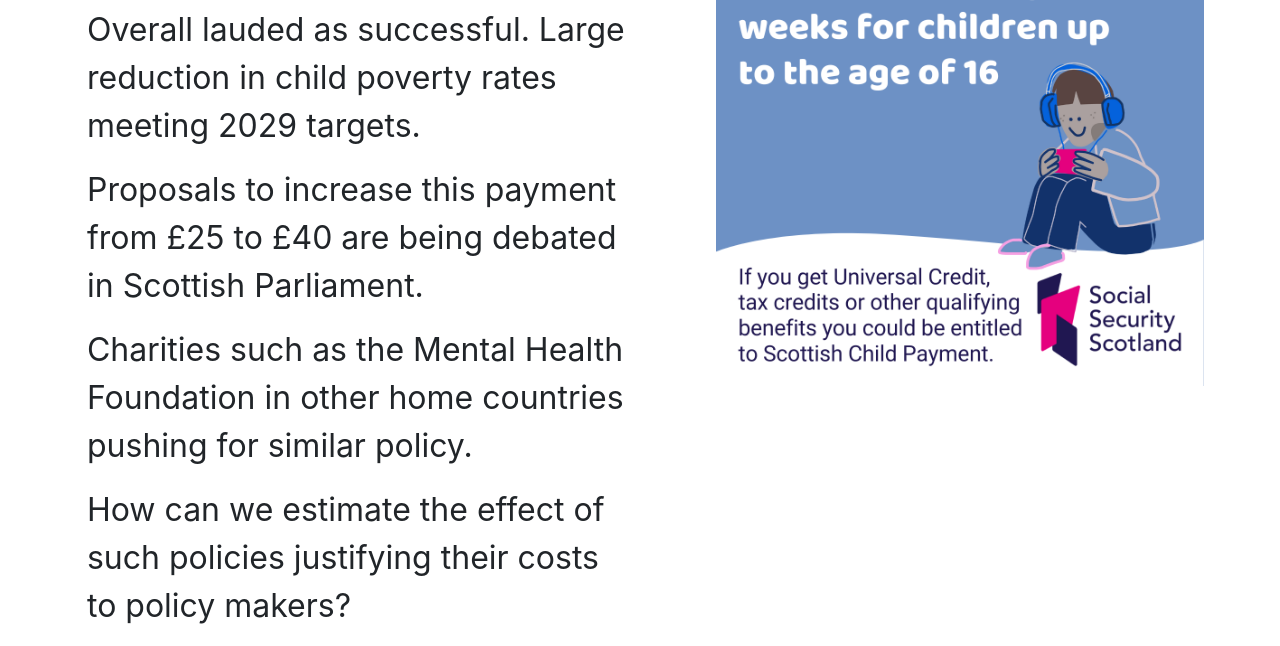
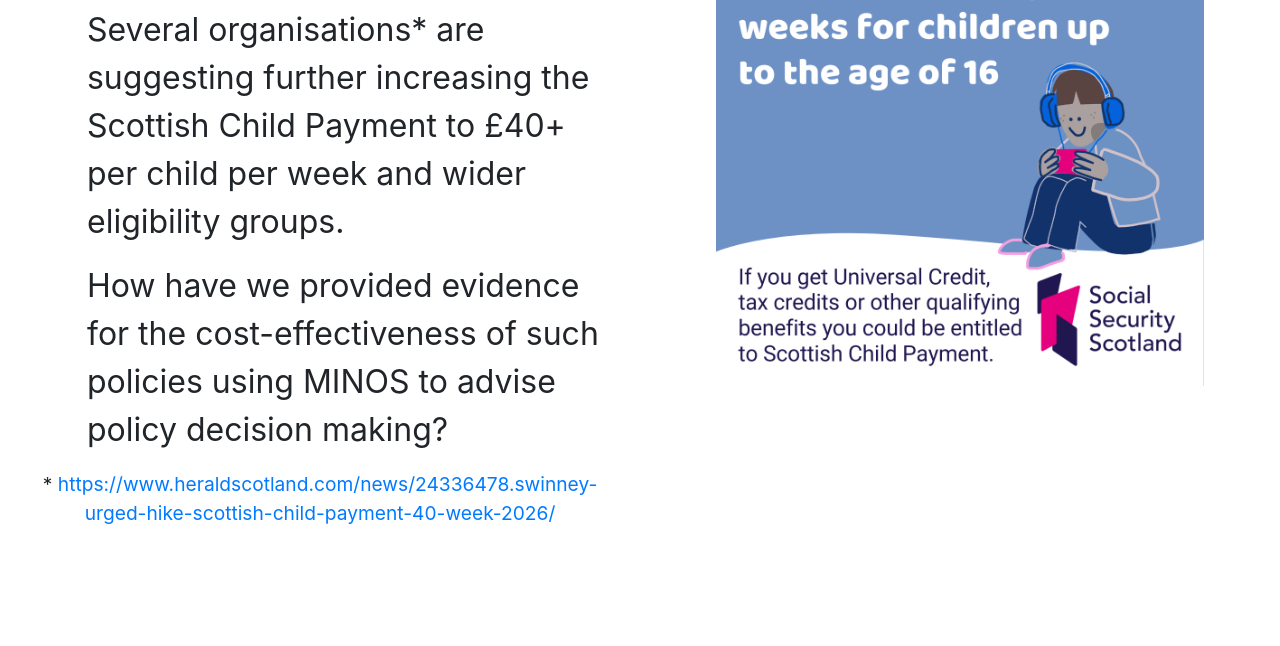
Before and after one commit to ricci-colasanti/Manchester, a plain HTML site: page pg04.html in a window 1280 px wide. Shown: the part 195-841 px from the top of the page. After the commit the page ends 800 px from the top, so only its background shows below. Drawn offline with nearby package versions, Linux system fonts and the light colour scheme.

Commit message:
latest update

```diff
--- a/pg04.html
+++ b/pg04.html
@@ -68,17 +68,13 @@
           <h1>Scottish Child Payments</h1>
           <div class="r-list">
             <p>
-              Overall lauded as successful. Large reduction in child poverty rates meeting 2029 targets.</p>
+              Several organisations* are suggesting further increasing the Scottish Child Payment to £40+ per child per week and wider eligibility groups.
+</p>
 
             <p>
-              Proposals to increase this payment from £25 to £40 are being debated in Scottish Parliament.</p>
+              How have we provided evidence for the cost-effectiveness of such policies using MINOS to advise policy decision making?</p>
 
-            <p>
-              Charities such as the Mental Health Foundation in other home countries pushing for similar policy.</p>
 
-            <p>
-              How can we estimate the effect of such policies justifying their costs to policy makers?</p>
-            </p>
           </div>
         </div>
         <!-- <img src="img/qr.png" width="20%" alt="workstrand"> -->
@@ -91,7 +87,11 @@
     </div>
     <div class="row">
       <div class="col-md-6 bottom-align">
-        <!-- Other content can go here -->
+        * <a href="https://www.heraldscotland.com/news/24336478.swinney-urged-hike-scottish-child-payment-40-week-2026/
+
+        ">https://www.heraldscotland.com/news/24336478.swinney-urged-hike-scottish-child-payment-40-week-2026/</a>
+
+
 
       </div>
       <div class="col-md-6 bottom-align">
```
Also changed, not shown: pg02.html (+4 -3 lines), pg03.html (+9 -3 lines).
